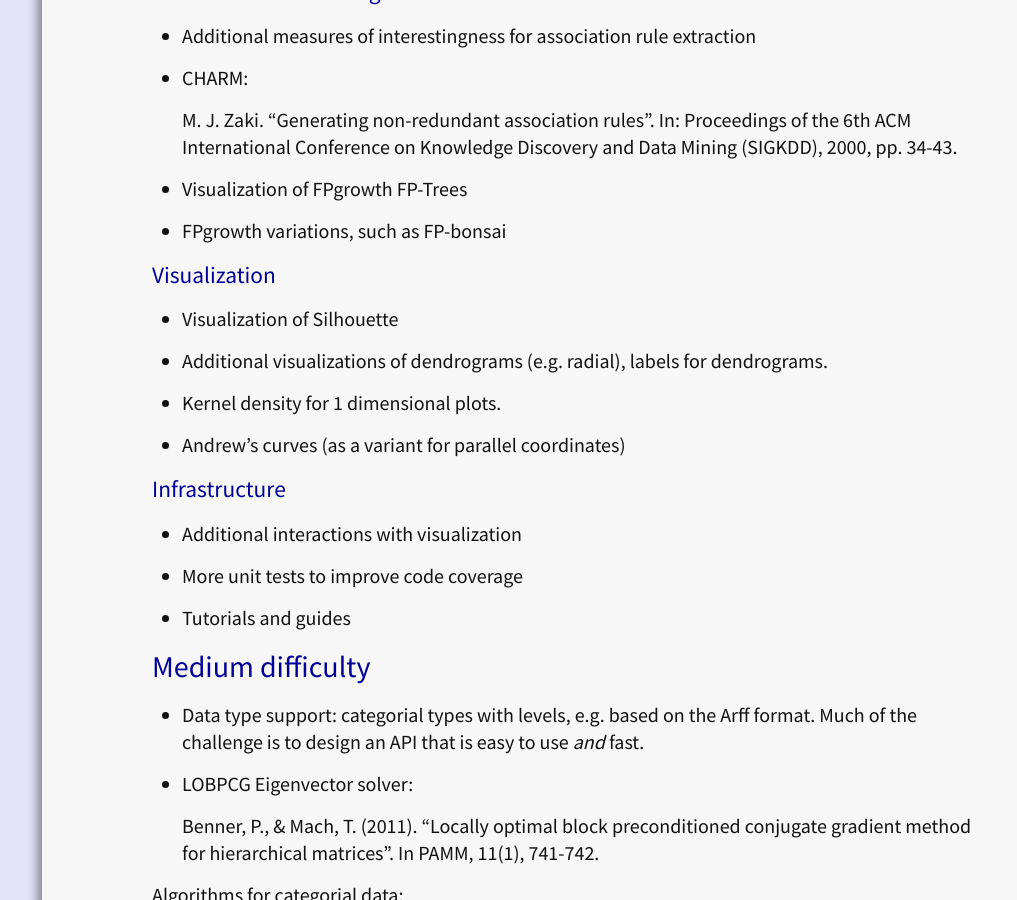
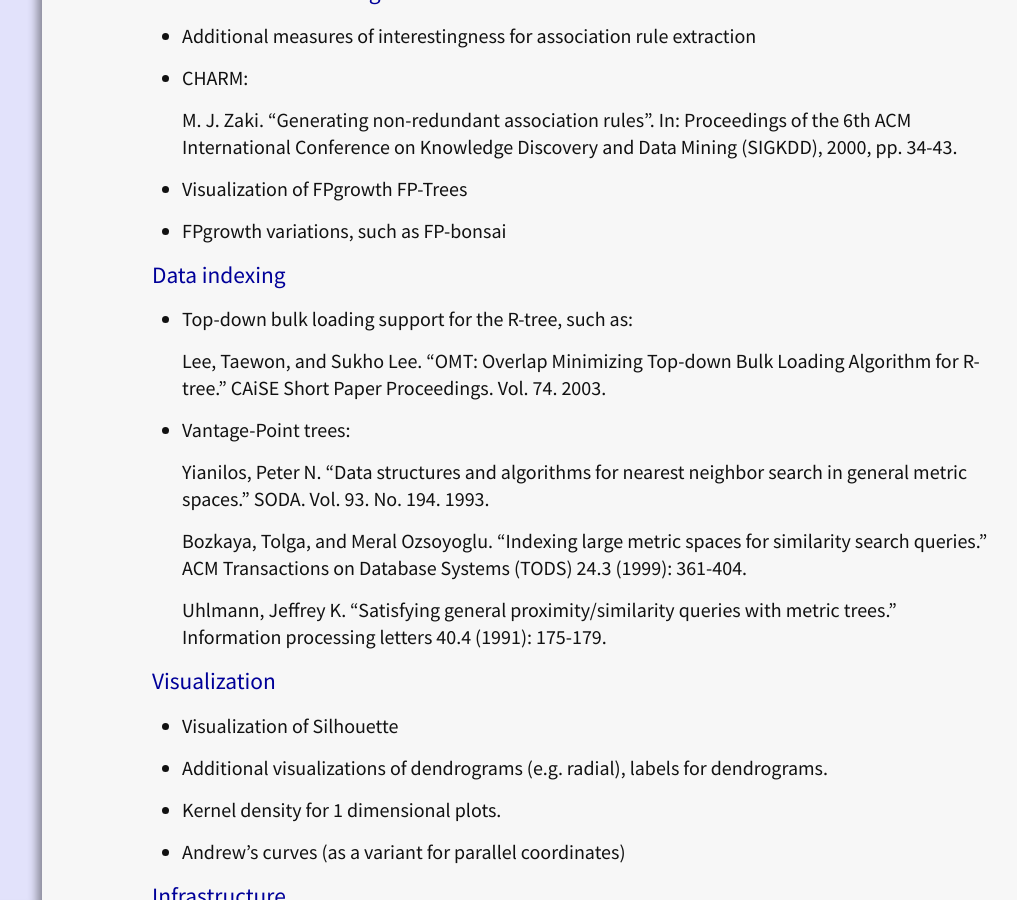
Before and after one commit to elki-project/elki-project.github.io, a Jekyll site: the page built from dev/projectideas.md, in a window 1280 px wide and 900 px high, scrolled down 5090 px. Shown: the whole window, without its empty margins (248-1265 px from the left). Built offline with Jekyll 4.4.1, drawn with Linux system fonts in a browser that asks for light colours.

Commit message:
Indexing project ideas.

```diff
--- a/dev/projectideas.md
+++ b/dev/projectideas.md
@@ -186,6 +186,20 @@ The following list are project ideas for *students that want to get started* wit
 
 - FPgrowth variations, such as FP-bonsai
 
+### Data indexing
+
+- Top-down bulk loading support for the R-tree, such as:
+
+  Lee, Taewon, and Sukho Lee. "OMT: Overlap Minimizing Top-down Bulk Loading Algorithm for R-tree." CAiSE Short Paper Proceedings. Vol. 74. 2003.
+
+- Vantage-Point trees:
+
+  Yianilos, Peter N. "Data structures and algorithms for nearest neighbor search in general metric spaces." SODA. Vol. 93. No. 194. 1993.
+
+  Bozkaya, Tolga, and Meral Ozsoyoglu. "Indexing large metric spaces for similarity search queries." ACM Transactions on Database Systems (TODS) 24.3 (1999): 361-404.
+
+  Uhlmann, Jeffrey K. "Satisfying general proximity/similarity queries with metric trees." Information processing letters 40.4 (1991): 175-179.
+
 ### Visualization
 
 - Visualization of Silhouette
```
